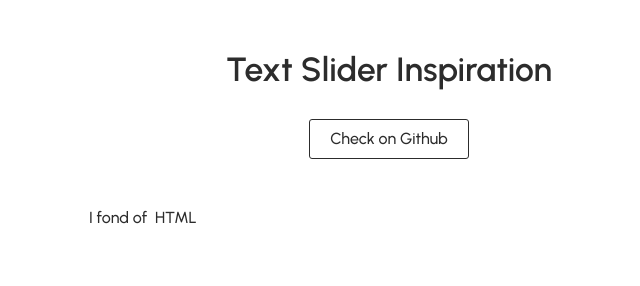
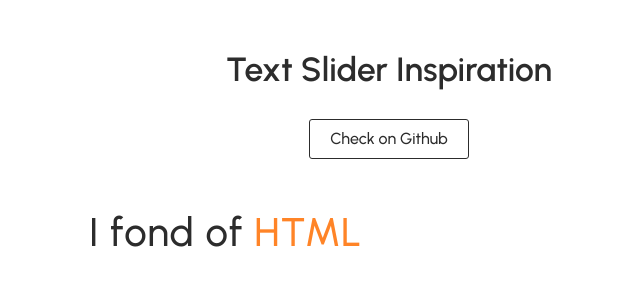
Before and after one commit to nat-davydova/text-slider-inspiration, a website: page backup/src/index.template.html in a window 1280 px wide. Shown: the whole page, without its empty margins (251-891 px from the left). Drawn offline with nearby package versions, Linux system fonts and the light colour scheme; files that its build step writes are made by us from their sources; files whose address does not match are found by name.

Commit message:
feat(slider): apply basic styles

```diff
--- a/backup/src/index.pug
+++ b/backup/src/index.pug
@@ -12,5 +12,5 @@ header.header
 .content
   .container
     .text-slider
-      p I fond of &nbsp;
+      p I fond of&nbsp;
         span.text-slider__options(data-options="HTML, CSS, JavaScript") HTML
--- a/backup/src/style.scss
+++ b/backup/src/style.scss
@@ -1,3 +1,5 @@
+// https://coolors.co/64113f-de4d86-84e6f8-ff8427-306b34
+
 //mixins
 @mixin transition-mix(
   $property: all,
@@ -21,6 +23,7 @@
 
 //basic variables
 $theme-font-color: #2c2c2c;
+$theme-accent-color: #ff8427;
 
 body {
   font: {
@@ -84,3 +87,15 @@ body {
   width: 600px;
   margin: 0 auto 50px;
 }
+
+// text slider styles
+.text-slider {
+  font: {
+    size: 40px;
+  }
+  letter-spacing: 1px;
+}
+
+.text-slider__options {
+  color: $theme-accent-color;
+}
--- a/package.json
+++ b/package.json
@@ -1,6 +1,6 @@
 {
   "name": "text-slider-inspiration",
-  "version": "2021.8.3-7.53.10",
+  "version": "2021.8.3-7.59.32",
   "private": true,
   "license": "UNLICENSED",
   "homepage": "https://codepen.io/nat-davydova/pen/2fe7ebc33bb3704482602ce465cd0c9b",
--- a/src/index.pug
+++ b/src/index.pug
@@ -12,5 +12,5 @@ header.header
 .content
   .container
     .text-slider
-      p I fond of &nbsp;
+      p I fond of&nbsp;
         span.text-slider__options(data-options="HTML, CSS, JavaScript") HTML
--- a/src/style.scss
+++ b/src/style.scss
@@ -1,3 +1,5 @@
+// https://coolors.co/64113f-de4d86-84e6f8-ff8427-306b34
+
 //mixins
 @mixin transition-mix(
   $property: all,
@@ -21,6 +23,7 @@
 
 //basic variables
 $theme-font-color: #2c2c2c;
+$theme-accent-color: #ff8427;
 
 body {
   font: {
@@ -84,3 +87,15 @@ body {
   width: 600px;
   margin: 0 auto 50px;
 }
+
+// text slider styles
+.text-slider {
+  font: {
+    size: 40px;
+  }
+  letter-spacing: 1px;
+}
+
+.text-slider__options {
+  color: $theme-accent-color;
+}
```
Also changed, not shown: backup/src/index.template.html (+1 -1 lines), src/index.template.html (+1 -1 lines), backup/dist/index.html, backup/dist/style.css, dist/index.html, dist/style.css.
